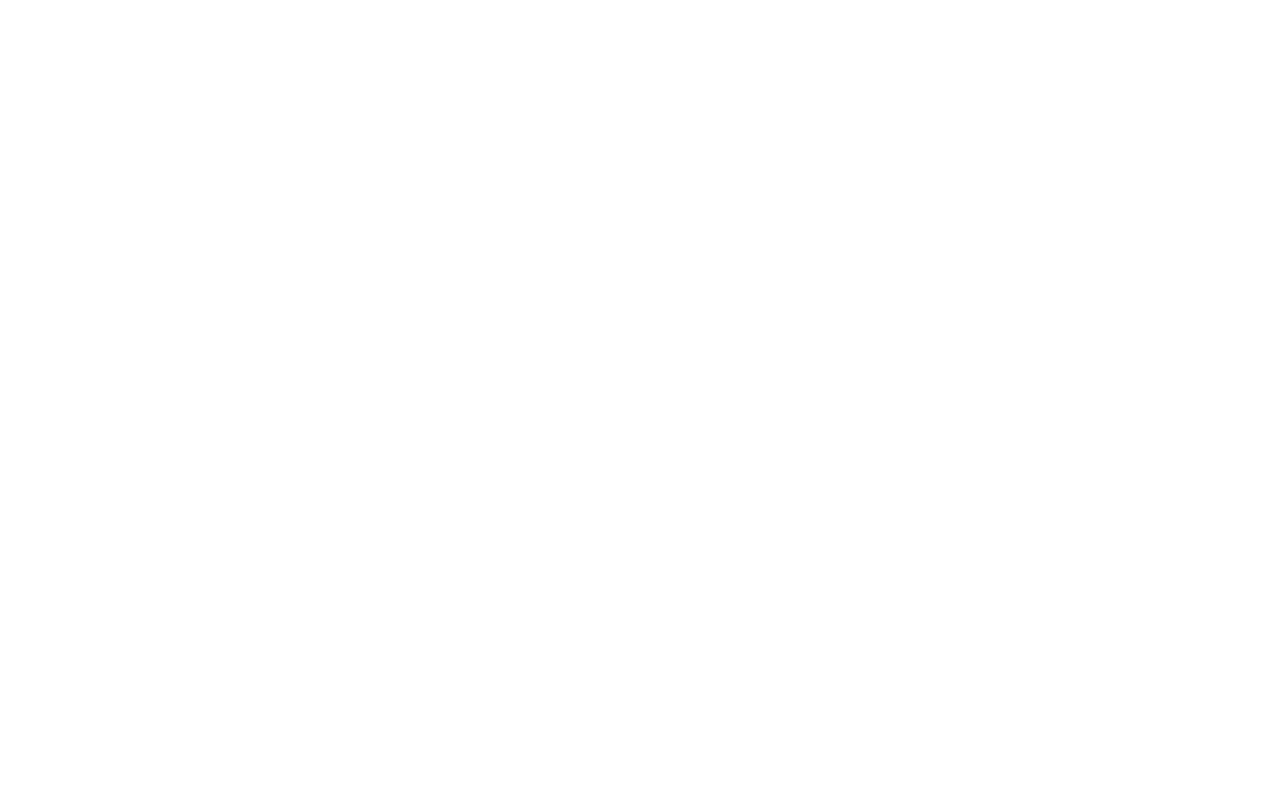
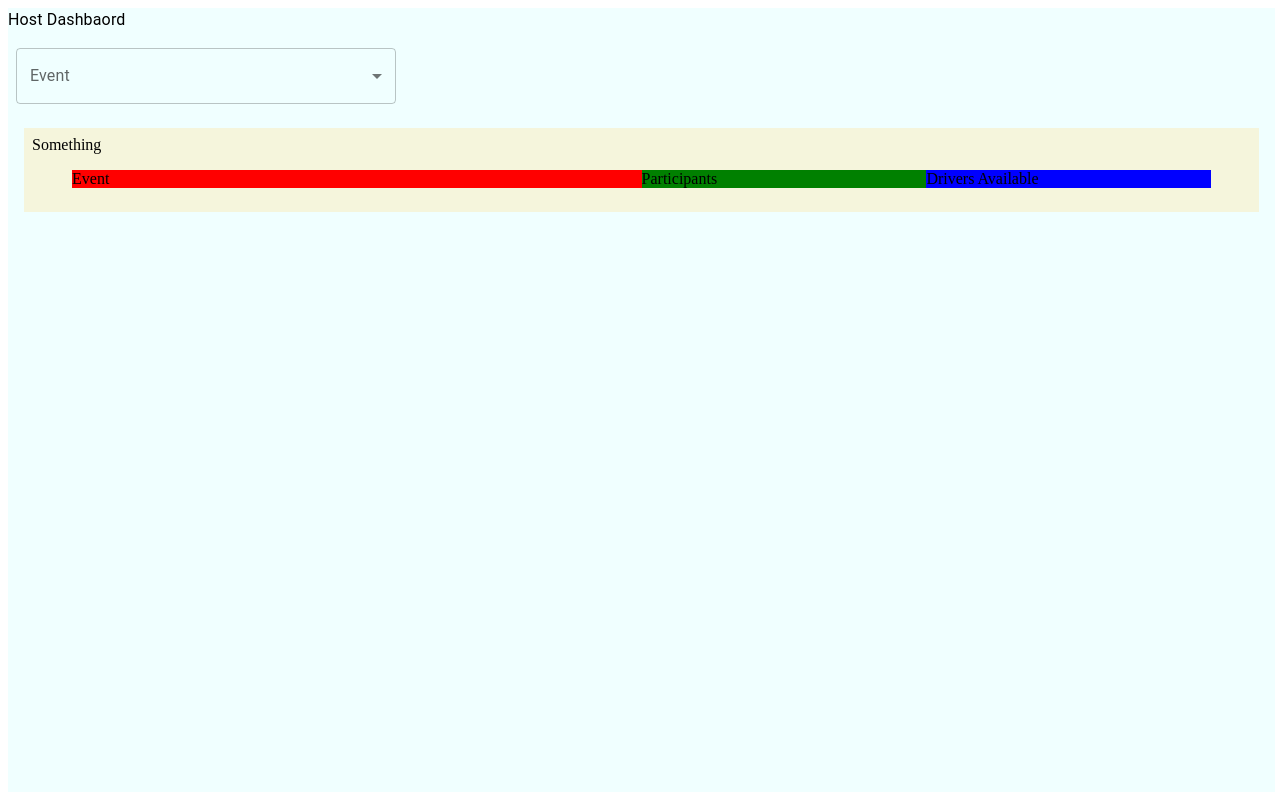
Before and after one commit to bengoh815/travellingProblem, a React (Create React App) app in the folder client/: page /dashboard/host in a window 1280 px wide. Before the commit this address had no page. Built offline with nearby package versions, Linux system fonts and the light colour scheme.

Commit message:
Basic host dashboard layout

```diff
--- a/client/src/App.tsx
+++ b/client/src/App.tsx
@@ -3,6 +3,9 @@
 import About from "./pages/About";
 import Login from "./pages/Login";
 import Signup from "./pages/Signup";
+import UserDashboard from "./pages/UserDashboard";
+import HostDashboard from "./pages/HostDashboard";
+import AdminDashboard from "./pages/AdminDashboard";
 
 function App() {
   return (
@@ -12,6 +15,9 @@
         <Route path="/about" element={<About />} />
         <Route path="/login" element={<Login />} />
         <Route path="/signup" element={<Signup />} />
+        <Route path="/dashboard" element={<UserDashboard />} />
+        <Route path="/dashboard/host" element={<HostDashboard />} />
+        <Route path="/dashboard/admin" element={<AdminDashboard />} />
       </Routes>
     </Router>
   );
--- a/client/src/components/Navbar.tsx
+++ b/client/src/components/Navbar.tsx
@@ -1,5 +1,5 @@
 import { Link } from "react-router-dom";
-import { Box, Button, styled } from "@mui/material";
+import { Box, Button, Divider, styled } from "@mui/material";
 
 const StyledButton = styled(Button)({
   fontSize: "1rem",
@@ -17,6 +17,13 @@
         <Link to="/about">
           <StyledButton>About</StyledButton>
         </Link>
+        <Divider orientation="vertical" />
+        <Link to="/dashboard/host">
+          <StyledButton>host Dashboard</StyledButton>
+        </Link>
+        <Link to="/dashboard/admin">
+          <StyledButton>Admin Dashboard</StyledButton>
+        </Link>
       </Box>
       <Box sx={{ display: "flex", p: 1, gap: 2 }}>
         <Link to="/login">
--- /dev/null
+++ b/client/src/pages/HostDashboard.tsx
@@ -0,0 +1,58 @@
+import React from "react";
+import {
+  Box,
+  FormControl,
+  InputLabel,
+  MenuItem,
+  Typography,
+} from "@mui/material";
+import Select, { SelectChangeEvent } from "@mui/material/Select";
+
+const HostDashboard = () => {
+  // Host does all the organizing
+  const [event, setEvent] = React.useState("");
+
+  const handleChange = (event: SelectChangeEvent) => {
+    setEvent(event.target.value as string);
+  };
+
+  return (
+    <Box sx={{ height: "98vh", width: "99vw", background: "azure" }}>
+      <Typography>Host Dashbaord</Typography>
+      <Box sx={{ width: "30%", p: 1, pt: 2 }}>
+        <FormControl fullWidth>
+          <InputLabel id="event-select-label">Event</InputLabel>
+          <Select
+            labelId="event-select-label"
+            id="event-select"
+            value={event}
+            label="Event"
+            onChange={handleChange}
+          >
+            <MenuItem value={10}>Ten</MenuItem>
+            <MenuItem value={20}>Twenty</MenuItem>
+            <MenuItem value={30}>Thirty</MenuItem>
+          </Select>
+        </FormControl>
+      </Box>
+      <Box sx={{ m: 2, p: 1, background: "Beige" }}>
+        Something
+        <Box
+          sx={{
+            mx: 5,
+            my: 2,
+            display: "flex",
+            justifyContent: "space-between",
+            background: "Plum",
+          }}
+        >
+          <Box sx={{ flex: 2, backgroundColor: "red" }}>Event</Box>
+          <Box sx={{ flex: 1, backgroundColor: "green" }}>Participants</Box>
+          <Box sx={{ flex: 1, backgroundColor: "blue" }}>Drivers Available</Box>
+        </Box>
+      </Box>
+    </Box>
+  );
+};
+
+export default HostDashboard;
```
